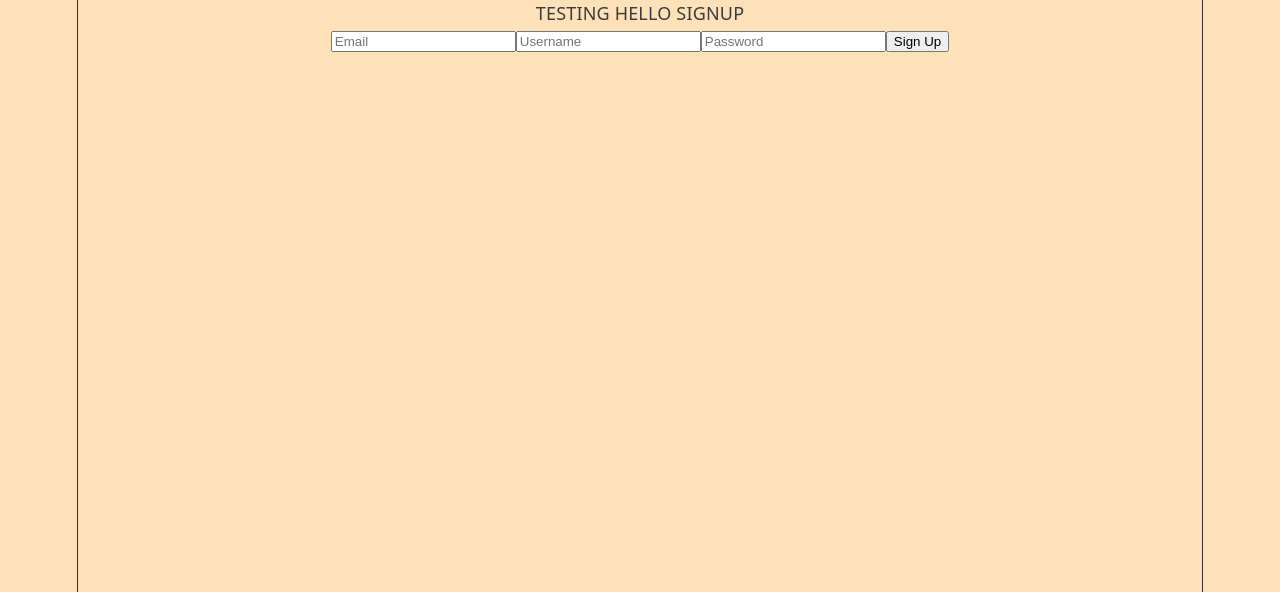
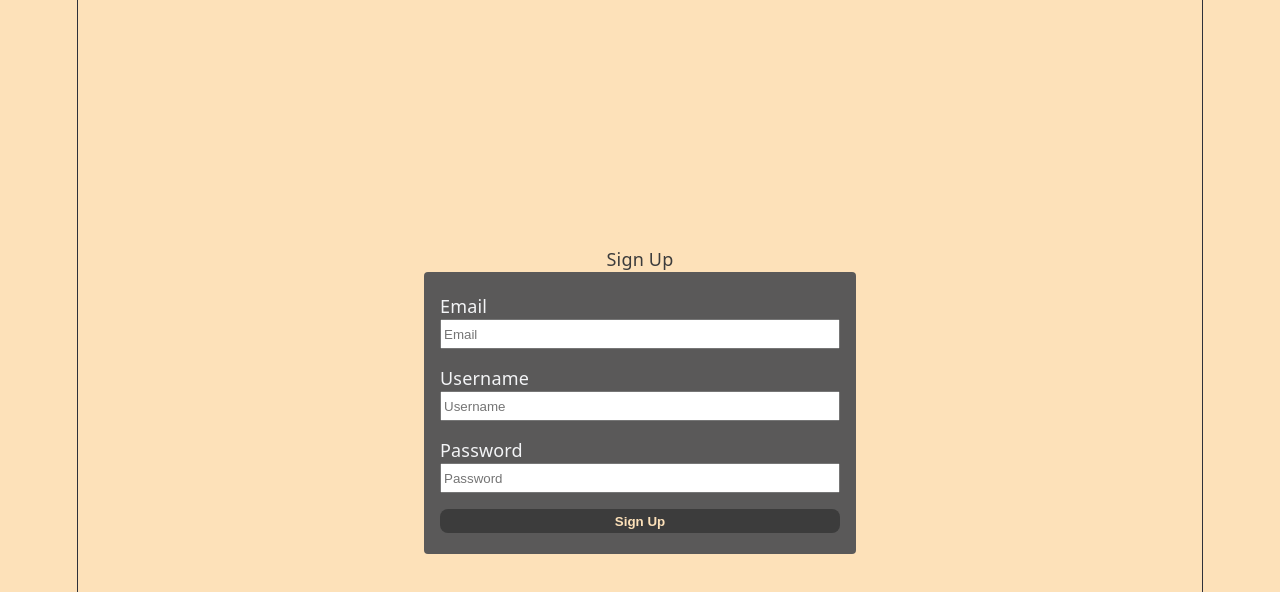
Before and after one commit to JFriendship/habitrack, a React (Vite) app in the folder frontend/: page /sign-up in a window 1280 px wide. Shown: the top 592 px of the page. Built offline with nearby package versions, Linux system fonts and the light colour scheme.

Commit message:
feat: add sign up page styling
- restructured label and inputs as well

```diff
--- /dev/null
+++ b/frontend/src/components/SignUpInput.css
@@ -0,0 +1,45 @@
+
+.sign-up-form {
+    display: flex;
+    flex: 1;
+    flex-direction: column;
+    max-width: 800px;
+    height: 250px;
+    background-color: rgb(90, 89, 89);
+    gap:16px;
+    justify-content: center;
+    padding: 16px;
+    border-radius: 4px;
+    width: 400px;
+}
+
+.input-label {
+    text-align: left;
+    color: var(--text-h);
+    display: flex;
+    flex-direction: column;
+}
+
+.user-info-input {
+    /* margin-left: 8px;
+    margin-right: 8px; */
+    height: 24px;
+}
+
+.user-info-submit-button {
+    background-color: var(--text);
+    color: var(--bg);
+    border-color: var(--bg);
+    border-radius: 8px;
+    border: 0;
+    cursor: pointer;
+    font-weight: 600;
+    height: 24px;
+
+    transition-duration: 500ms;
+}
+
+.user-info-submit-button:hover {
+    background-color: var(--text-h);
+    transition-duration: 400ms;
+}
--- a/frontend/src/components/SignUpInput.tsx
+++ b/frontend/src/components/SignUpInput.tsx
@@ -1,5 +1,7 @@
 import { useState } from "react";
 import { useNavigate } from "react-router";
+
+import "./SignUpInput.css"
 
 export default function SignUpInput() {
     const [signUpData, setSignUpData] = useState({
@@ -44,34 +46,47 @@ export default function SignUpInput() {
     };
 
     return (
-        <div>
-            <form onSubmit={handleSubmit}>
+        <div >
+            <form className="sign-up-form" onSubmit={handleSubmit}>
+                <label className="input-label" htmlFor="email">
+                    Email
                     <input
-                    type="text"
+                        type="email"
                         name="email"
                         value={signUpData.email}
                         onChange={handleChange}
                         placeholder="Email"
-
+                        className="user-info-input"
+                        id="email"
                     />
-
+                </label>
+                <label className="input-label" htmlFor="username">
+                    Username
                     <input
                         type="text"
                         name="username"
                         value={signUpData.username}
                         onChange={handleChange}
                         placeholder="Username"
+                        className="user-info-input"
+                        id="username"
                     />
+                </label>
 
+                <label className="input-label" htmlFor="password">
+                    Password
                     <input
                         type="password"
                         name="password"
                         value={signUpData.password}
                         onChange={handleChange}
                         placeholder="Password"
+                        className="user-info-input"
+                        id="password"
                     />
+                </label>
 
-                <button type="submit">
+                <button className="user-info-submit-button" type="submit">
                     Sign Up
                 </button>
 
--- /dev/null
+++ b/frontend/src/pages/SignUp.css
@@ -0,0 +1,7 @@
+.sign-up-page-wrapper {
+    display: flex;
+    flex-direction: column;
+    align-items: center;
+    justify-content: center;
+    height: 100vh;
+}
--- a/frontend/src/pages/SignUp.tsx
+++ b/frontend/src/pages/SignUp.tsx
@@ -1,10 +1,10 @@
 import SignUpInput from "../components/SignUpInput";
-
+import "./SignUp.css"
 
 export default function SignUp(){
     return(
-        <div>
-            <div>TESTING HELLO SIGNUP</div>
+        <div className="sign-up-page-wrapper">
+            <div> Sign Up </div>
             <SignUpInput />
         </div>
     );
```
Lines whose indentation alone changed are shown as unchanged.
